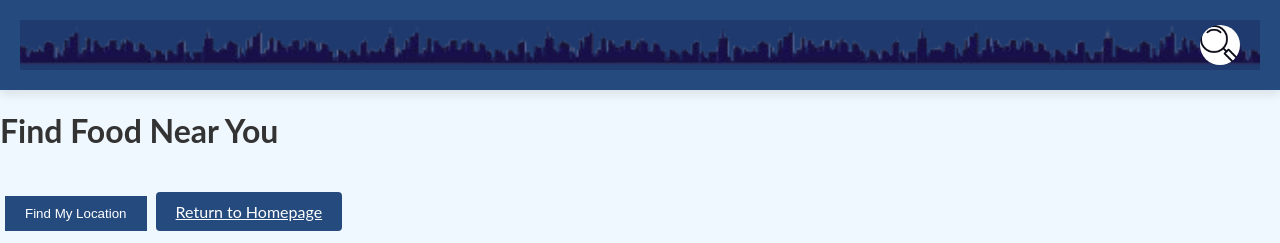
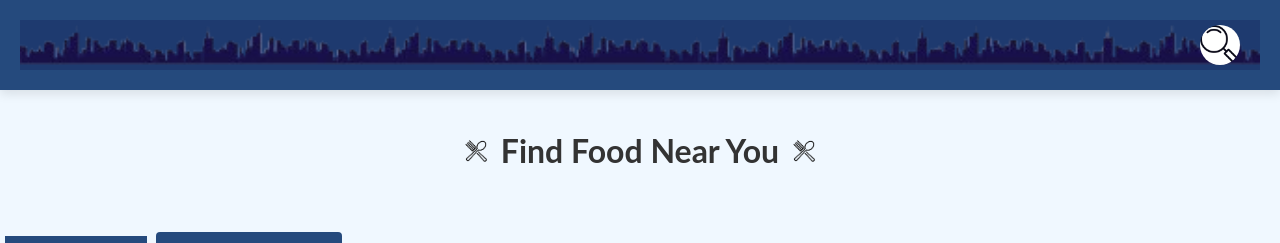
Before and after one commit to liuraymond05/AtlantaFoodFinder, a Django app: template restaurants/templates/restaurants/map.html in a window 1280 px wide. Shown: the top 243 px of the page. Run offline with Django 3.2, Linux system fonts and the light colour scheme; the template is opened without the code that fills it, so the values that code supplies are empty; some libraries are stand-ins or nearby versions.

Commit message:
map header
readded map header

```diff
--- a/restaurants/templates/restaurants/map.html
+++ b/restaurants/templates/restaurants/map.html
@@ -54,7 +54,11 @@
     {% include 'restaurants/banner.html' %}
 </header>
 <body class="bottom-padding">
-    <h1>Find Food Near You</h1>
+    <div class="header-container">
+        <img src="{% static 'restaurants/spoon.png' %}" alt="left" class="utensil-icon">
+        <h1>Find Food Near You</h1>
+        <img src="{% static 'restaurants/spoon.png' %}" alt="left" class="utensil-icon">
+    </div>
 
     <button onclick="getUserLocation()">Find My Location</button>
     <a href="{% url 'home' %}" class="return-homepage">Return to Homepage</a>
```
Also changed, not shown: db.sqlite3.
